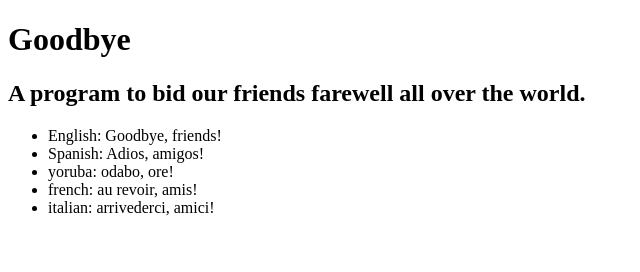
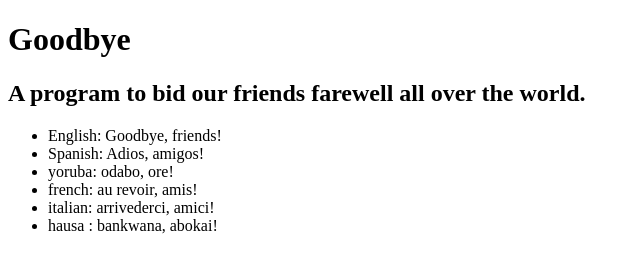
Before and after one commit to juwon1677/friends, a plain HTML site: page index.html in a window 1280 px wide. Shown: the whole page, without its empty margins (0-640 px from the left). Drawn offline with Linux system fonts and the light colour scheme.

Commit message:
add html of hausa

```diff
--- a/index.html
+++ b/index.html
@@ -17,6 +17,7 @@
   <li> yoruba:  odabo, ore! </li>
   <li> french:  au revoir, amis!</li>
   <li> italian: arrivederci, amici!</li>
+  <li> hausa : bankwana, abokai!</li>
 
 
 </body>
```
